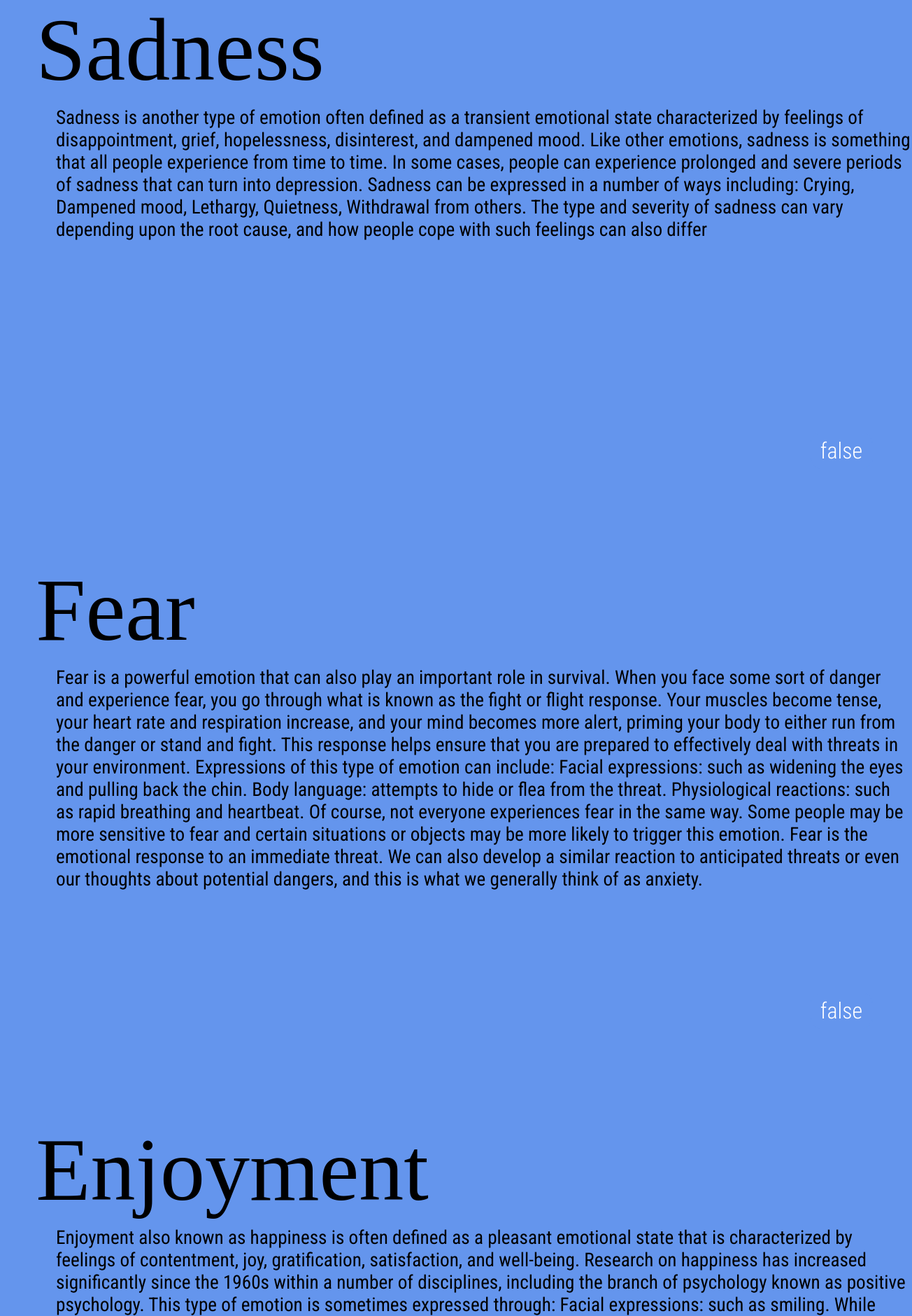
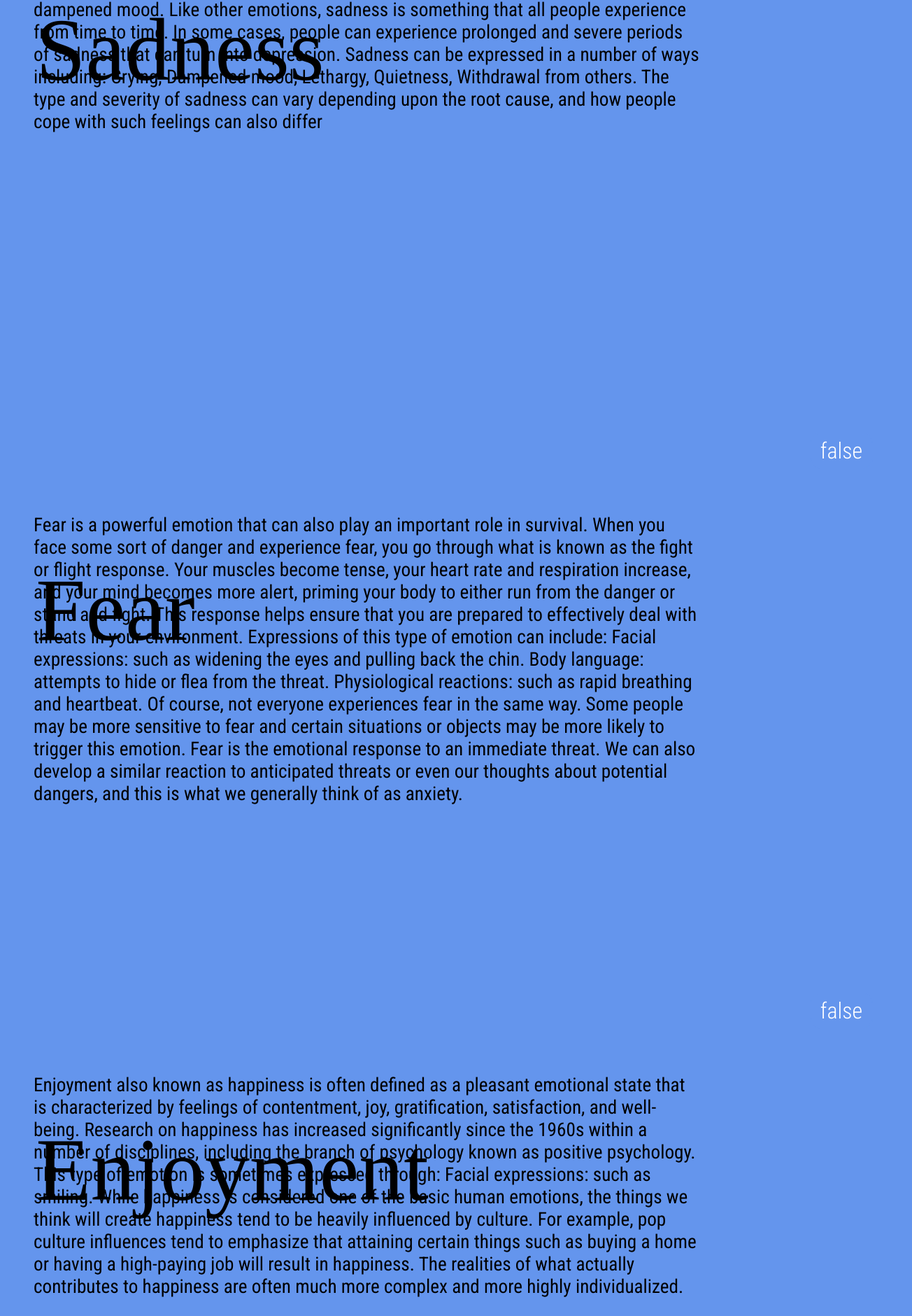
Before and after one commit to Matt-478/Emotions, a React (Create React App) app in the folder emotions-app/: page / in a window 1280 px wide. Shown: the part 866-2746 px from the top of the page at 70% size, 1304 px wide, since content can reach past the window. Built offline with nearby package versions, Linux system fonts and the light colour scheme; a web font is replaced by a local one.

Commit message:
removed inline css

```diff
--- a/emotions-app/src/components/EnjoymentSection.jsx
+++ b/emotions-app/src/components/EnjoymentSection.jsx
@@ -26,10 +26,6 @@ export default function EnjoymentSection ({ demoToggle, changeState }) {
             {enjoymentObj.title}
           </h1>
           <p
-            style={{
-              width: "30em",
-              position: "absolute",
-              top: "8em"}}
             className="section-text">
             {enjoymentObj.emotionProps.text_description}
           </p>
--- a/emotions-app/src/components/FearSection.jsx
+++ b/emotions-app/src/components/FearSection.jsx
@@ -26,10 +26,6 @@ export default function FearSection({ demoToggle }) {
             {fearObj.title}
           </h1>
         <p
-          style={{
-            width: "30em",
-            position: "absolute",
-            top: "8em"}}
           className="section-text">
           {fearObj.emotionProps.text_description}
         </p>
--- a/emotions-app/src/components/SadnessSection.jsx
+++ b/emotions-app/src/components/SadnessSection.jsx
@@ -122,10 +122,6 @@ export default function SadnessSection({ fromIfStatement }) {
               {sadObj.title}
             </h1>
             <p
-              style={{
-                width: "30em",
-                position: "absolute",
-                top: "8em"}}
               className="section-text">
               {sadObj.emotionProps.text_description}
             </p>
--- a/emotions-app/src/main.css
+++ b/emotions-app/src/main.css
@@ -115,12 +115,12 @@ body main .emotionTitle {
     padding: 0 5em 0 5em;
   }
   main section .section-text {
-    min-width: 45em !important;
+    width: 40em;
     max-width: 55em;
   }
 }
 
-@media screen and (min-width: 1025px) and (max-width: 1200px) {
+@media only screen and (min-width: 1025px) {
   main section {
     width: -webkit-fit-content;
     width: -moz-fit-content;
@@ -128,7 +128,7 @@ body main .emotionTitle {
     padding: 0 3em;
   }
   main section .section-text {
-    min-width: 35em;
+    width: 35em;
     max-width: 45em;
   }
 }
--- a/emotions-app/src/main.sass
+++ b/emotions-app/src/main.sass
@@ -120,19 +120,17 @@ body
 @media screen and ( min-width: 1201px)
   main section
     padding: 0 5em 0 5em
-    // &:first-child
-    //   font-size:
     .section-text
-      min-width: 45em !important
+      width: 40em
       max-width: 55em
 
 // large screens
-@media screen and (min-width: 1025px) and (max-width: 1200px)
+@media only screen and (min-width: 1025px)
   main section
     width: fit-content
     padding: 0 3em
     .section-text
-      min-width: 35em
+      width: 35em
       max-width: 45em
 
 // medium screens
```
Also changed, not shown: 1 other file (tests, documents, lock files or other folders).
